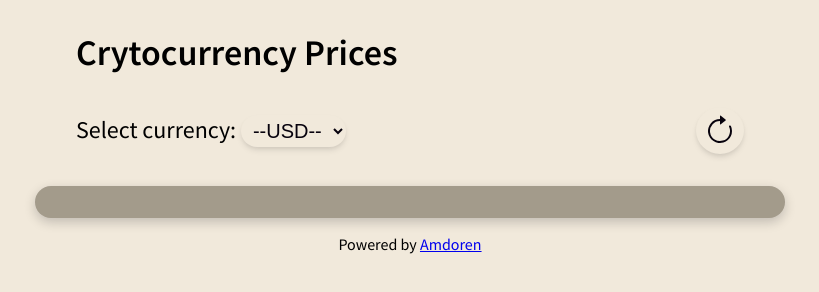
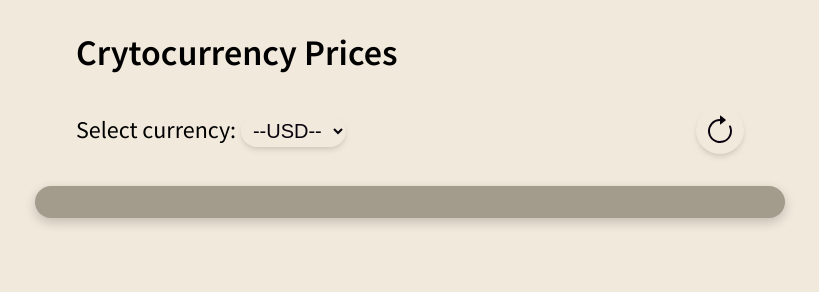
Before and after one commit to ZubairSidd/crypto-price, a plain HTML site: page index.html in a window 1280 px wide. Shown: the whole page, without its empty margins (230-1049 px from the left). Drawn offline with nearby package versions, Linux system fonts and the light colour scheme; no server answers.

Commit message:
remove shoutout

```diff
--- a/index.html
+++ b/index.html
@@ -46,9 +46,6 @@
       <section class="coinSection"></section>
     </main>
 
-    <p class="shoutout">
-      Powered by <a href="https://www.amdoren.com">Amdoren</a>
-    </p>
     <script src="https://cdn.jsdelivr.net/npm/axios/dist/axios.min.js"></script>
     <script src="/app.js"></script>
   </body>
--- a/style.css
+++ b/style.css
@@ -44,9 +44,6 @@ body {
   border-radius: 1em;
   box-shadow: #f1e9db33 0px 4px 12px;
   width: 150px;
-}
-.shoutout {
-  text-align: center;
 }
 #currencyLabel {
   padding-left: 1rem;
```
